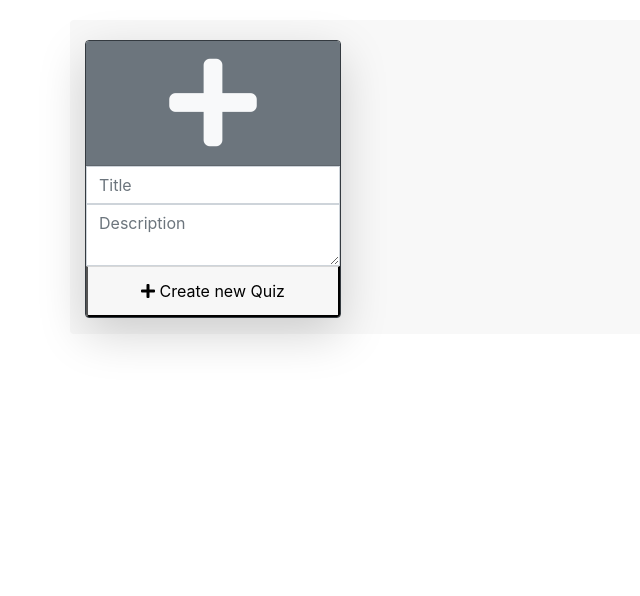
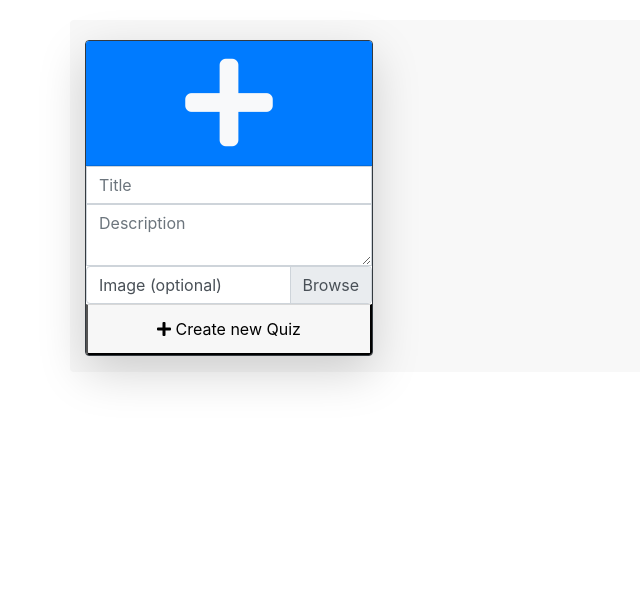
Before and after one commit to fragenautomat/fragenkatalog, a Django app: page /quizzes/quiz/my/ in a window 1280 px wide. Shown: the part 56-652 px from the top of the page, without its empty margins (0-640 px from the left). Run offline with Django 3.2, Linux system fonts and the light colour scheme; the visitor is signed in with stand-in values (Sample User, id 1); data that the repository does not hold is empty; some libraries are stand-ins or nearby versions.

Commit message:
Add quiz image upload for admin

```diff
--- a/fragenkatalog/fragenkatalog/quizzes/views.py
+++ b/fragenkatalog/fragenkatalog/quizzes/views.py
@@ -37,7 +37,7 @@ def new_quiz(request):
     if not request.method == "POST":
         messages.debug(request, "Quiz creation is only allowed via POST.")
         return reload(request)
-    form = NewQuizForm(request.POST)
+    form = NewQuizForm(request.POST, request.FILES)
     if not form.is_valid():
         messages.error(request, "The submitted form is incorrect.")
         return reload(request)
@@ -49,6 +49,7 @@ def new_quiz(request):
     quiz = Quiz.objects.create(
         title=form.cleaned_data["title"],
         description=form.cleaned_data["description"],
+        image=form.cleaned_data["image"],
         created_by=request.user
     )
     messages.success(request, "A new quiz was created!")
--- a/fragenkatalog/templates/index.html
+++ b/fragenkatalog/templates/index.html
@@ -12,7 +12,7 @@
     <div class="card-deck">
 
         {% for quiz in quizzes %}
-        <div class="card border-dark mb-3 hoverable shadow-lg" style="width: 16rem; min-width: 16rem;">
+        <div class="card border-dark mb-3 hoverable shadow-lg" style="width: 18rem; min-width: 18rem;">
 
             {% if quiz.image %}
             <img class="card-img-top card-header"
@@ -94,16 +94,23 @@
         {% endfor %}
 
         {% if user.is_authenticated %}
-        <form action="{% url 'new_quiz' %}" method="post">
+        {% csrf_token %}
+        <form enctype="multipart/form-data"  action="{% url 'new_quiz' %}" method="post">
             {% csrf_token %}
-            <div class="card border-dark mb-3 hoverable shadow-lg" style="width: 16rem; min-width: 16rem;">
-                <div class="card-header text-center text-light bg-secondary">
+            <div class="card border-dark mb-3 hoverable shadow-lg" style="width: 18rem; min-width: 18rem;">
+                <div class="card-header text-center text-light bg-primary">
                   <span class="fas fa-plus" style="font-size: 100px;"></span>
                 </div>
                     <input type="text" name="title" class="form-control border-radius-0"
                        placeholder="Title" aria-label="Title">
                 <textarea name="description" class="form-control border-radius-0"
                           placeholder="Description" aria-label="Description"></textarea>
+                {% if user.is_superuser %}
+                <div class="custom-file">
+                  <input type="file" accept="image/*" class="custom-file-input" id="image" name="image">
+                  <label class="custom-file-label" for="image" id="image-label">Image (optional)</label>
+                </div>
+                {% endif %}
                 <button type="submit" class="card-footer"><span class="fas fa-plus"></span> Create new Quiz</button>
             </div>
         </form>
@@ -246,6 +253,7 @@
 {% endblock %}
 
 {% block extrabody %}
+
 {% if user.is_authenticated and user.is_superuser %}
 <script>
 $(".confirmation-needed").click(function(e) {
@@ -258,6 +266,11 @@ $(".confirmation-needed").click(function(e) {
 
 {% if user.is_authenticated %}
 <script>
+
+$("#image").on("change", function(){
+    $("#image-label").text($("#image").val().split('\\').pop())
+});
+
 function likeQuiz(quizId, elemId, numberOfLikes) {
     var data = {};
     data["quiz_id"] = quizId;
--- a/fragenkatalog/templates/quizzes/edit_quiz.html
+++ b/fragenkatalog/templates/quizzes/edit_quiz.html
@@ -57,9 +57,15 @@
 {% endblock %}
 
 {% block extrabody %}
+
+{% if user.is_authenticated %}
+
 <script>
 $("#image").on("change", function(){
     $("#image-label").text($("#image").val().split('\\').pop())
 });
 </script>
+
+{% endif %}
+
 {% endblock %}
```
